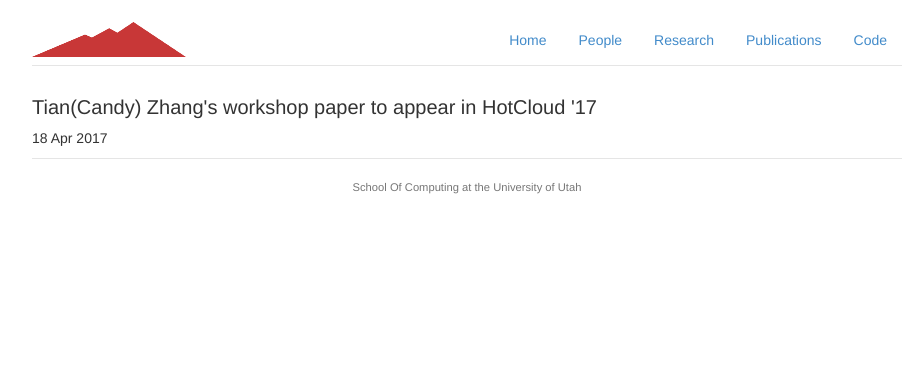
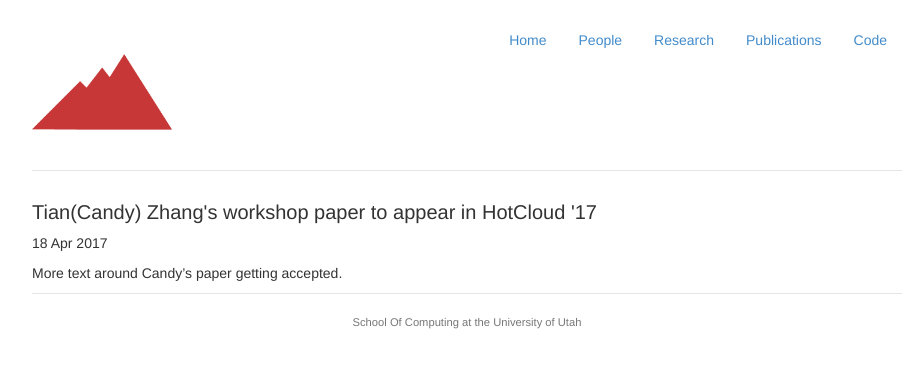
Before and after one commit to utah-scs/utah-scs.github.io, a Jekyll site: the page built from _posts/2017-04-18-hotcloud17.md, in a window 1280 px wide. Shown: the top 368 px of the page, without its empty margins (173-1091 px from the left). Built offline with Jekyll 4.4.1, drawn with Linux system fonts in a browser that asks for light colours.

Commit message:
Fixing logo aspect ratio

```diff
--- a/_layouts/default.html
+++ b/_layouts/default.html
@@ -24,8 +24,8 @@
               {% endfor %}
             </ul>
             <a href="{{ site.base }}/">
-                <img src="{{ site.base }}/img/utah-scs-logo-large.png"
-                    srcset="{{ site.base }}/img/utah-scs-logo-large.png 2x"
+                <img src="{{ site.base }}/img/utah-scs-logo.png"
+                     srcset="{{ site.base }}/img/utah-scs-logo-large-square.png"
                     alt="Awesome" id="logo">
             </a>
           </div>
--- a/_posts/2017-04-18-hotcloud17.md
+++ b/_posts/2017-04-18-hotcloud17.md
@@ -2,3 +2,4 @@
 layout: post
 title: "Tian(Candy) Zhang's workshop paper to appear in HotCloud '17"
 ---
+More text around Candy's paper getting accepted.
--- a/css/group.css
+++ b/css/group.css
@@ -54,12 +54,6 @@ body {
     padding-bottom: 10px;
 }
 
-/* Group logo */
-#logo {
-    width: 140px;
-    height: 75px;
-    margin: 2px 0 8px 0;
-}
 
 /* Responsive: Portrait tablets and up */
 @media screen and (min-width: 768px) {
--- a/css/utah-scs.css
+++ b/css/utah-scs.css
@@ -166,10 +166,10 @@ ul.project-people {
   padding-top: 18px;
   padding-bottom: 10px; }
 
-/* Sampa logo */
+/* Utah-scs logo */
 #logo {
-  width: 154px;
-  height: 35px;
+  width: 140px;
+  height: 140px;
   margin: 2px 0 8px 0; }
 
 /* Responsive: Portrait tablets and up */
```
